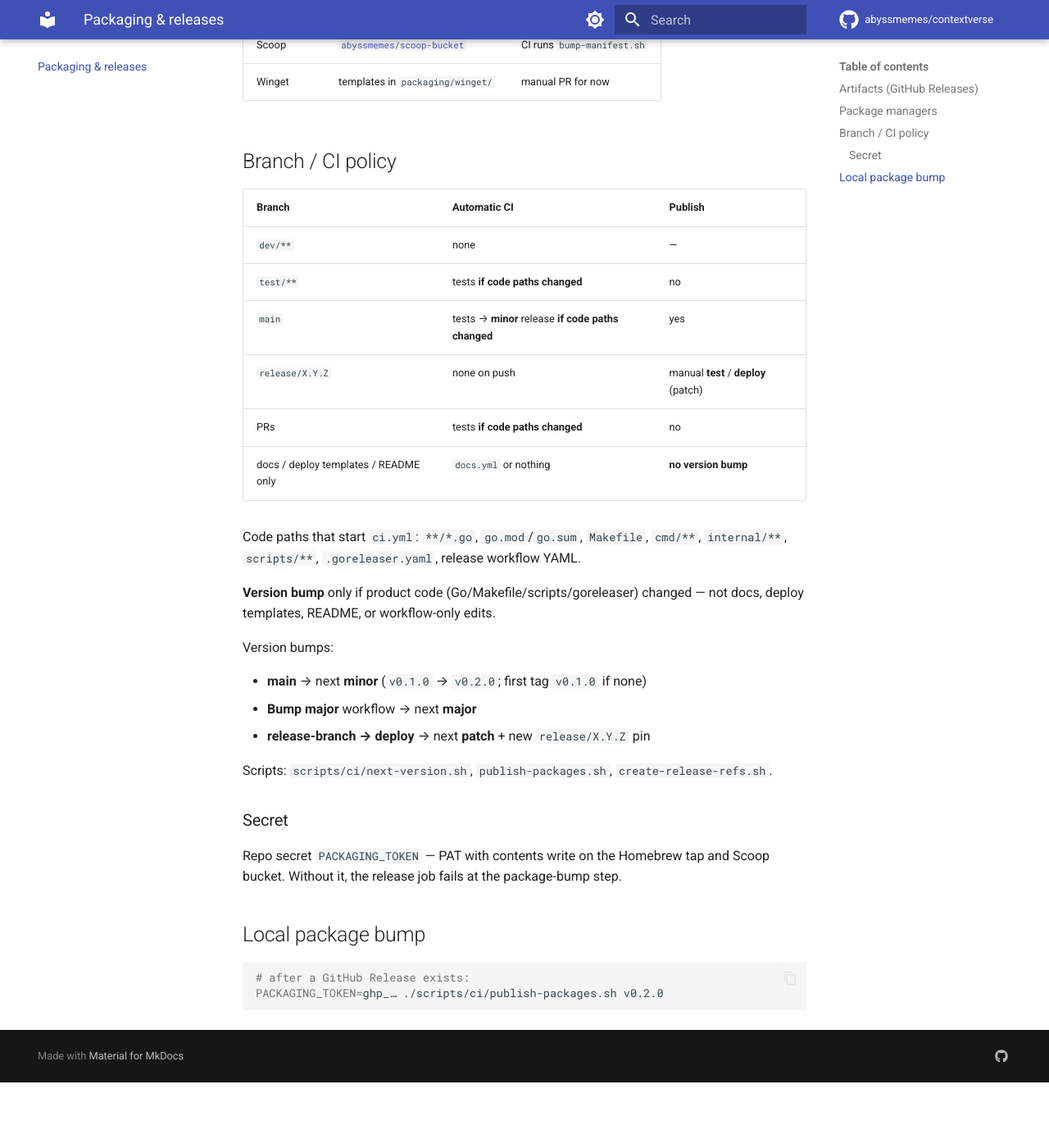
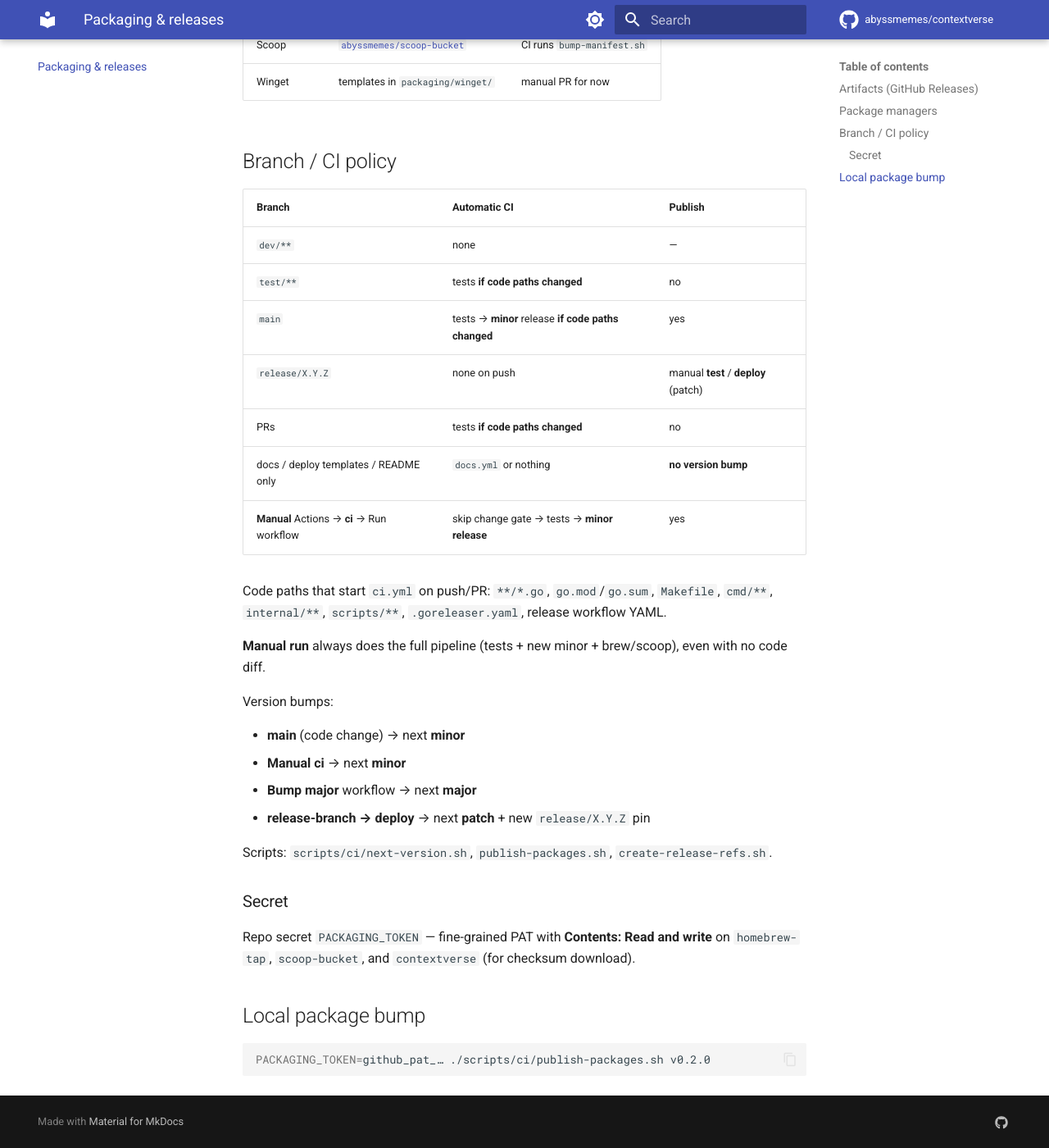
Before and after one commit to abyssmemes/contextverse, an MkDocs documentation site: the page built from docs/packaging.md, in a window 1280 px wide and 1400 px high, scrolled down 629 px. Shown: the whole window at 82% size. Built offline with MkDocs 1.6.1 and Material for MkDocs 9.7.7, drawn with Linux system fonts in a browser that asks for light colours; comment, search, counter and statistics services are not loaded; before the commit the page ends 1949 px from its top, so only the background shows below that.

Commit message:
Manual ci run skips change gate and always releases.
Drop the separate publish-packages workflow; workflow_dispatch on ci runs tests then a full minor cut.

Co-authored-by: Cursor <cursoragent@cursor.com>

````diff
--- a/docs/packaging.md
+++ b/docs/packaging.md
@@ -28,14 +28,16 @@ GoReleaser produces:
 | `release/X.Y.Z` | none on push | manual **test** / **deploy** (patch) |
 | PRs | tests **if code paths changed** | no |
 | docs / deploy templates / README only | `docs.yml` or nothing | **no version bump** |
+| **Manual** Actions → **ci** → Run workflow | skip change gate → tests → **minor release** | yes |
 
-Code paths that start `ci.yml`: `**/*.go`, `go.mod`/`go.sum`, `Makefile`, `cmd/**`, `internal/**`, `scripts/**`, `.goreleaser.yaml`, release workflow YAML.
+Code paths that start `ci.yml` on push/PR: `**/*.go`, `go.mod`/`go.sum`, `Makefile`, `cmd/**`, `internal/**`, `scripts/**`, `.goreleaser.yaml`, release workflow YAML.
 
-**Version bump** only if product code (Go/Makefile/scripts/goreleaser) changed — not docs, deploy templates, README, or workflow-only edits.
+**Manual run** always does the full pipeline (tests + new minor + brew/scoop), even with no code diff.
 
 Version bumps:
 
-- **main** → next **minor** (`v0.1.0` → `v0.2.0`; first tag `v0.1.0` if none)
+- **main** (code change) → next **minor**
+- **Manual ci** → next **minor**
 - **Bump major** workflow → next **major**
 - **release-branch → deploy** → next **patch** + new `release/X.Y.Z` pin
 
@@ -43,11 +45,10 @@ Scripts: `scripts/ci/next-version.sh`, `publish-packages.sh`, `create-release-re
 
 ### Secret
 
-Repo secret `PACKAGING_TOKEN` — PAT with contents write on the Homebrew tap and Scoop bucket. Without it, the release job fails at the package-bump step.
+Repo secret `PACKAGING_TOKEN` — fine-grained PAT with **Contents: Read and write** on `homebrew-tap`, `scoop-bucket`, and `contextverse` (for checksum download).
 
 ## Local package bump
 
 ```bash
-# after a GitHub Release exists:
-PACKAGING_TOKEN=ghp_… ./scripts/ci/publish-packages.sh v0.2.0
+PACKAGING_TOKEN=github_pat_… ./scripts/ci/publish-packages.sh v0.2.0
 ```
````
Also changed, not shown: 1 other file.
